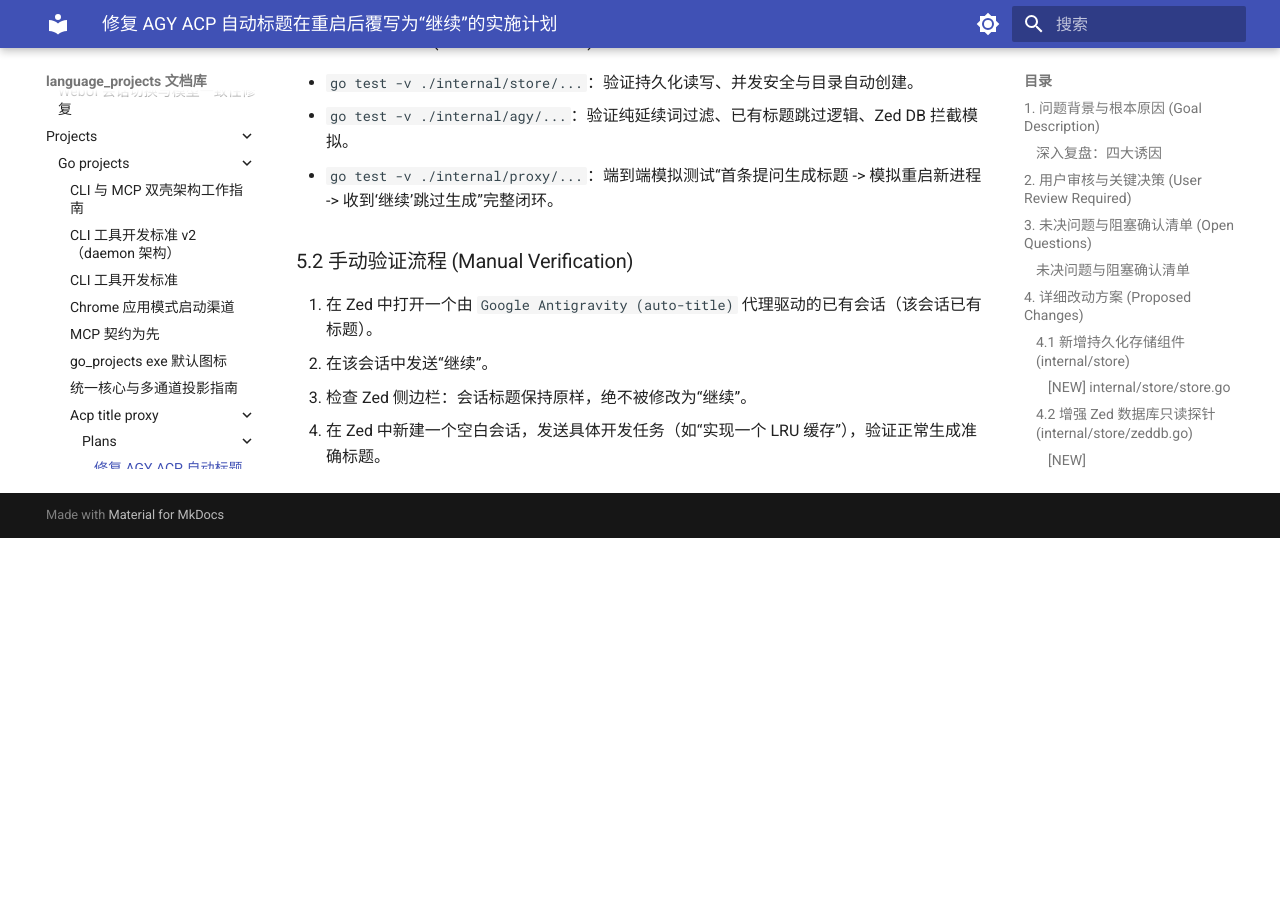
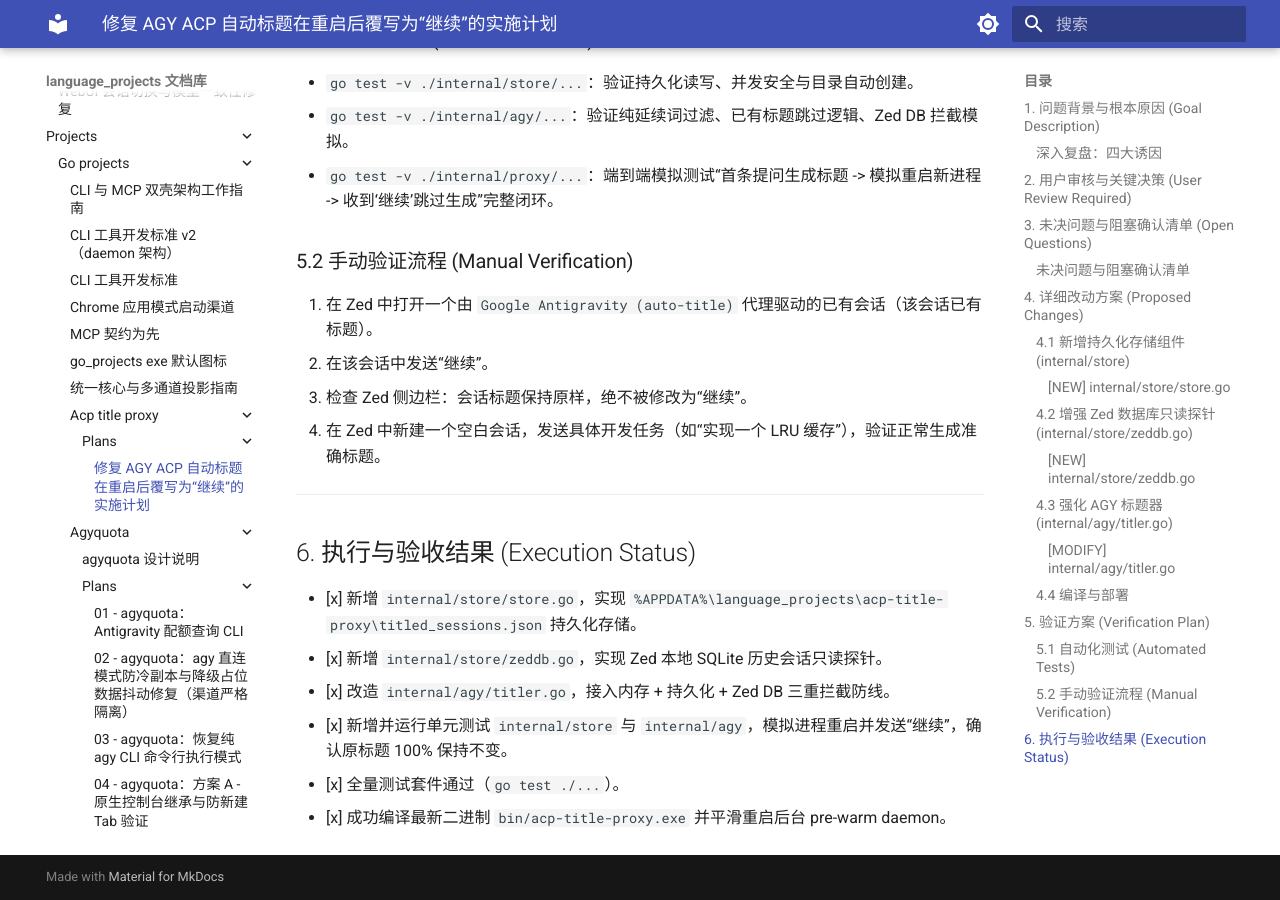
Before and after one commit to shihao-hub/td-language_projects, an MkDocs documentation site: the page built from docs/projects/go_projects/acp-title-proxy/plans/01-fix-reboot-title-overwrite.md, in a window 1280 px wide and 900 px high, scrolled down 3479 px. Built offline with MkDocs 1.6.1 and Material for MkDocs 9.7.7, drawn with Linux system fonts in a browser that asks for light colours; a script that is not in the unit is left out; before the commit the page ends 4017 px from its top, so only the background shows below that.

Commit message:
docs(plans): 完成标题重启覆写修复验收并归档状态
- 完成三重防线实现与全量单元测试验收

- 勾选全部执行任务完成状态

```diff
--- a/docs/projects/go_projects/acp-title-proxy/plans/01-fix-reboot-title-overwrite.md
+++ b/docs/projects/go_projects/acp-title-proxy/plans/01-fix-reboot-title-overwrite.md
@@ -93,3 +93,14 @@
 2. 在该会话中发送“继续”。
 3. 检查 Zed 侧边栏：会话标题保持原样，绝不被修改为“继续”。
 4. 在 Zed 中新建一个空白会话，发送具体开发任务（如“实现一个 LRU 缓存”），验证正常生成准确标题。
+
+---
+
+## 6. 执行与验收结果 (Execution Status)
+
+- [x] 新增 `internal/store/store.go`，实现 `%APPDATA%\language_projects\acp-title-proxy\titled_sessions.json` 持久化存储。
+- [x] 新增 `internal/store/zeddb.go`，实现 Zed 本地 SQLite 历史会话只读探针。
+- [x] 改造 `internal/agy/titler.go`，接入内存 + 持久化 + Zed DB 三重拦截防线。
+- [x] 新增并运行单元测试 `internal/store` 与 `internal/agy`，模拟进程重启并发送“继续”，确认原标题 100% 保持不变。
+- [x] 全量测试套件通过（`go test ./...`）。
+- [x] 成功编译最新二进制 `bin/acp-title-proxy.exe` 并平滑重启后台 pre-warm daemon。
```
